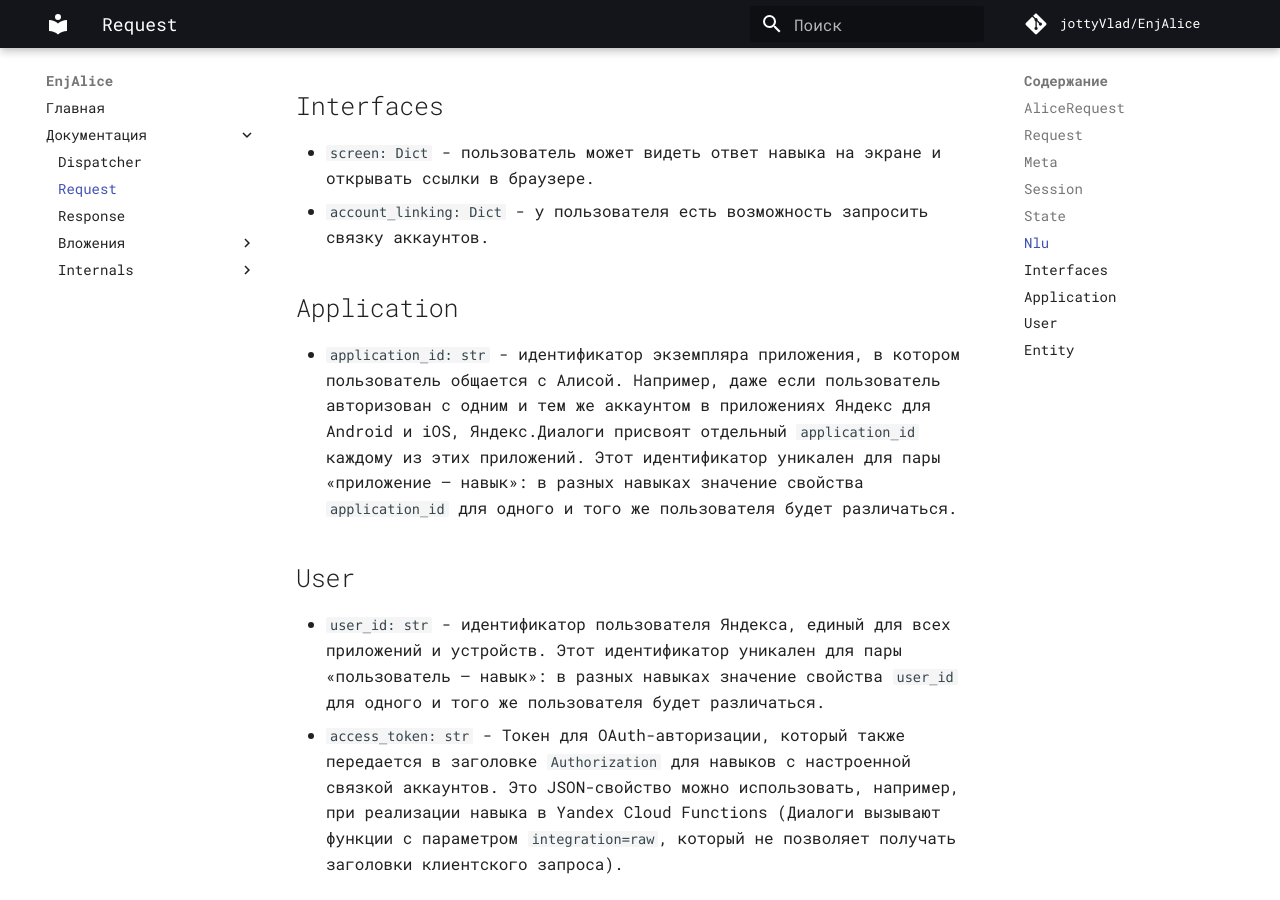
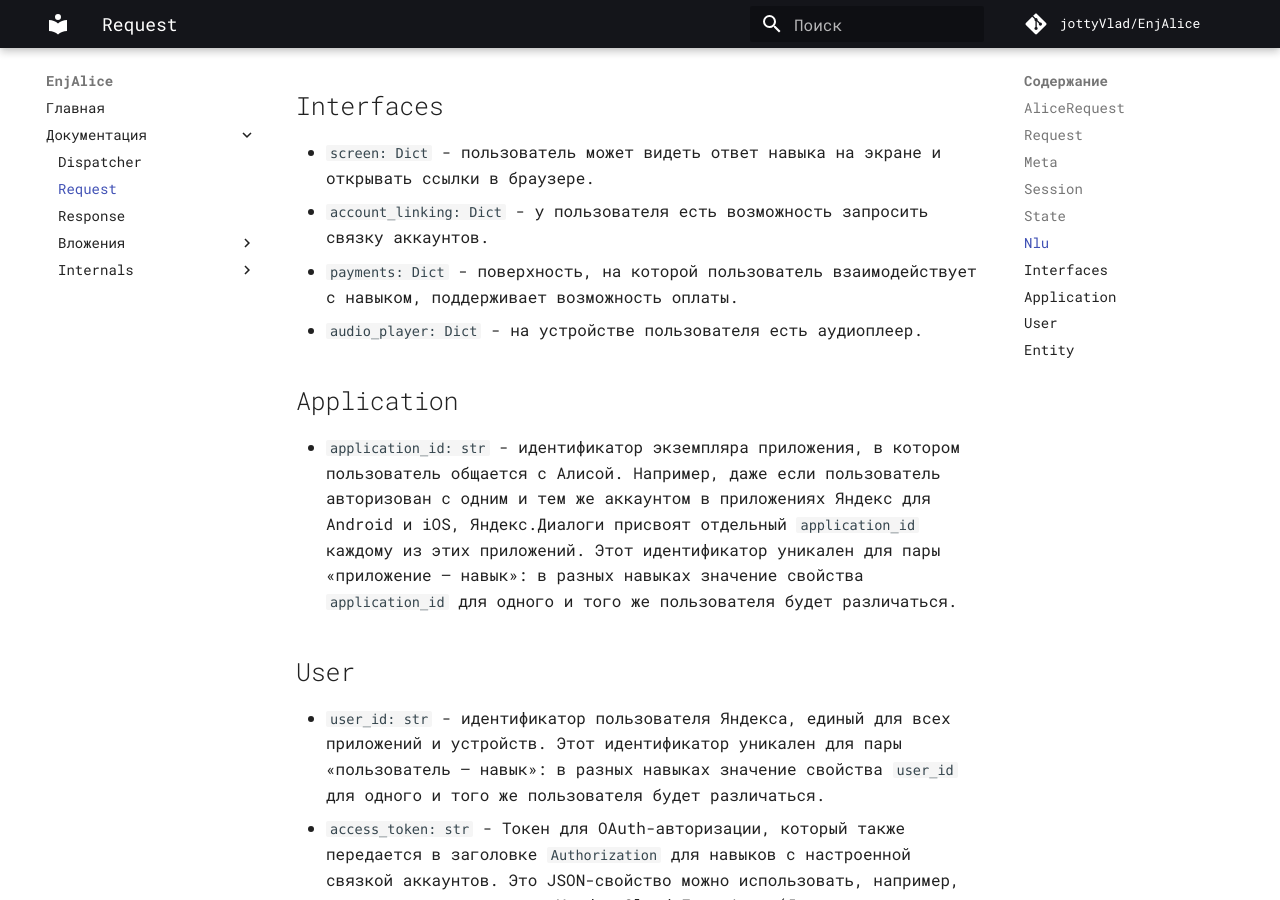
Before and after one commit to jottyVlad/EnjAlice, an MkDocs documentation site: the page built from docs/docs/request.md, in a window 1280 px wide and 900 px high, scrolled down 2114 px. Built offline with MkDocs 1.6.1 and Material for MkDocs 9.7.7, drawn with Linux system fonts in a browser that asks for light colours; some web fonts are replaced; comment, search, counter and statistics services are not loaded.

Commit message:
Added new fields of Interfaces to docs

```diff
--- a/docs/docs/request.md
+++ b/docs/docs/request.md
@@ -84,6 +84,11 @@
 видеть ответ навыка на экране и открывать ссылки в браузере.
 - `account_linking: Dict` - у пользователя есть
 возможность запросить связку аккаунтов.
+- `payments: Dict` - поверхность, на которой
+пользователь взаимодействует с навыком, поддерживает
+возможность оплаты.
+- `audio_player: Dict` - на устройстве пользователя
+есть аудиоплеер.
 
 ## Application
 
```
